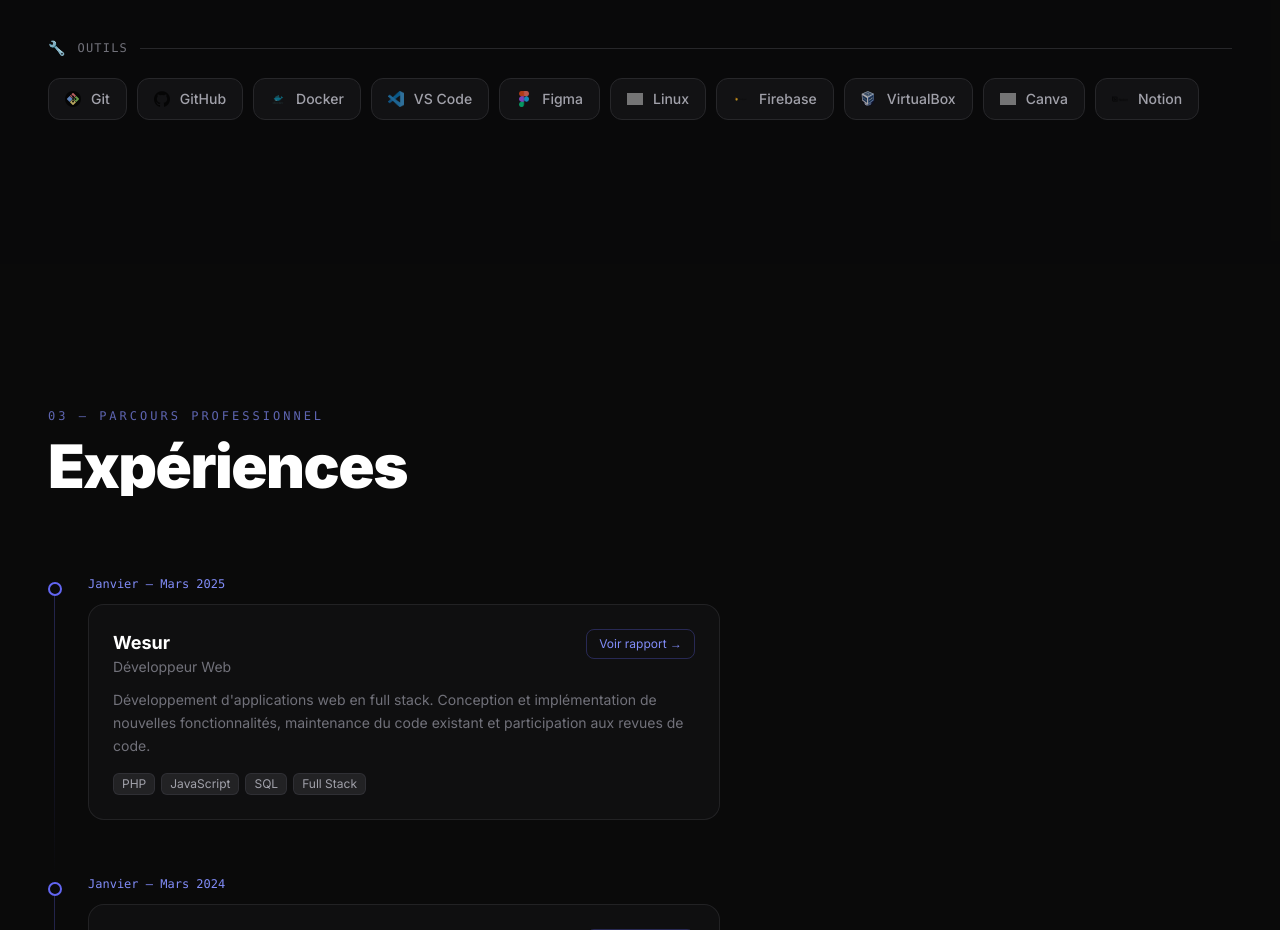
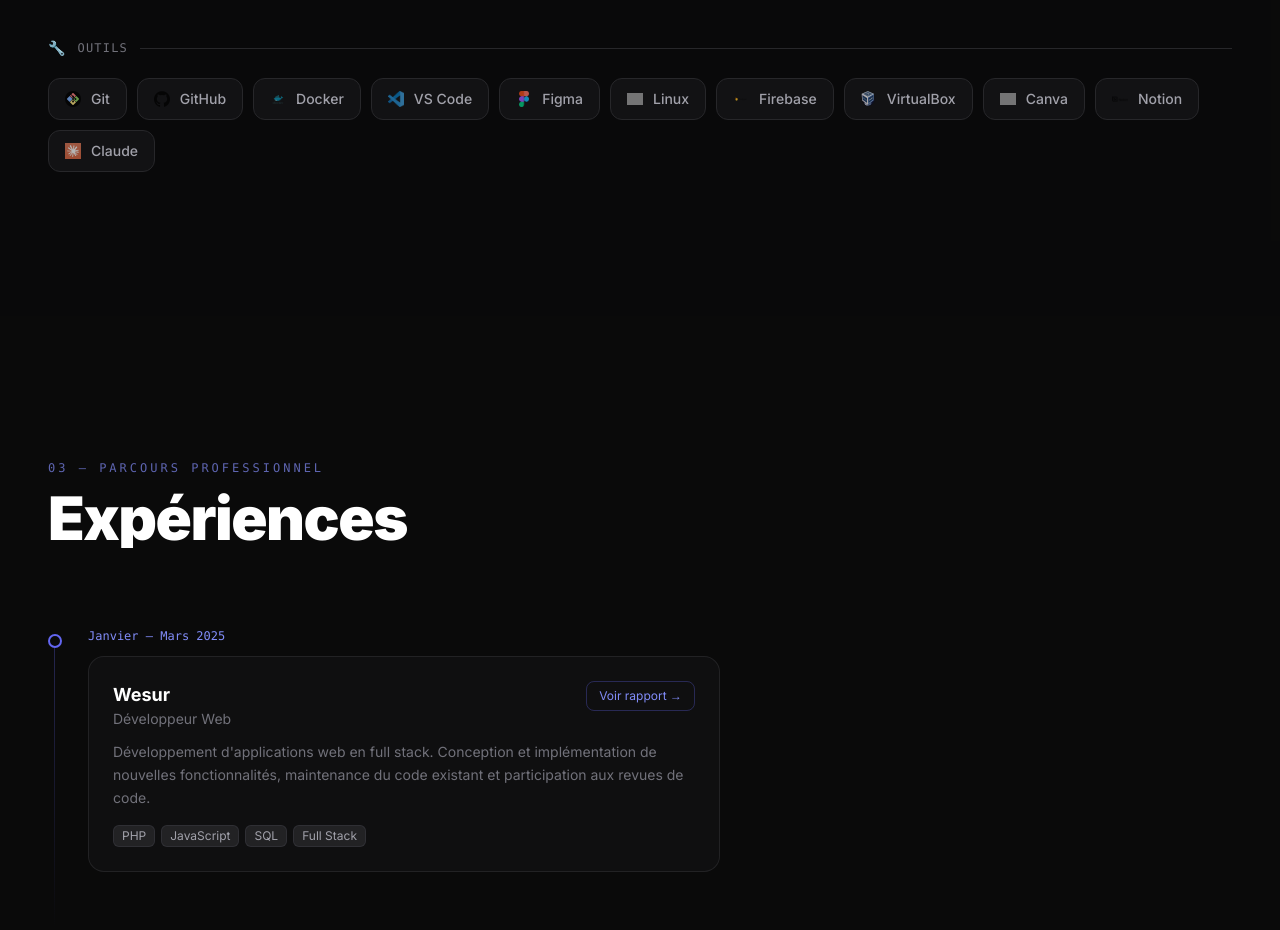
Before and after one commit to JRMi27/portfolio, a React (Vite) app: page / in a window 1280 px wide. Shown: the part 2300-3230 px from the top of the page. Built offline with nearby package versions, Linux system fonts and the light colour scheme; grey boxes are pictures that could not be loaded.

Commit message:
feat: add Claude to tools skills

```diff
--- a/src/components/sections/Skills.jsx
+++ b/src/components/sections/Skills.jsx
@@ -44,6 +44,7 @@ const skillData = [
       { name: 'VirtualBox', img: '/images/Virtualbox_logo.png' },
       { name: 'Canva', img: '/images/canva_logo.png' },
       { name: 'Notion', img: '/images/notion_logo.png' },
+      { name: 'Claude', img: '/images/claude.png' },
     ],
   },
 ]
```
Also changed, not shown: public/images/claude.png (added), 3 other files (tests, documents, lock files or other folders).
